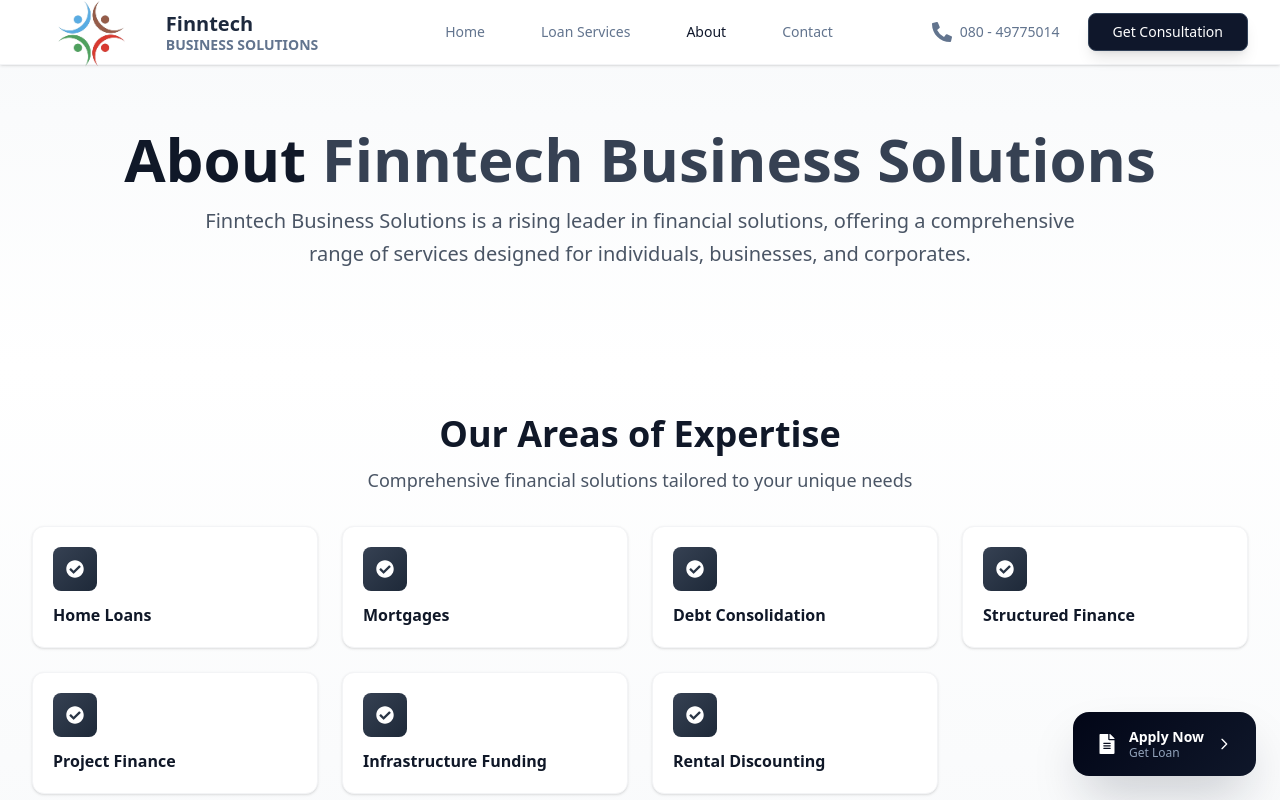
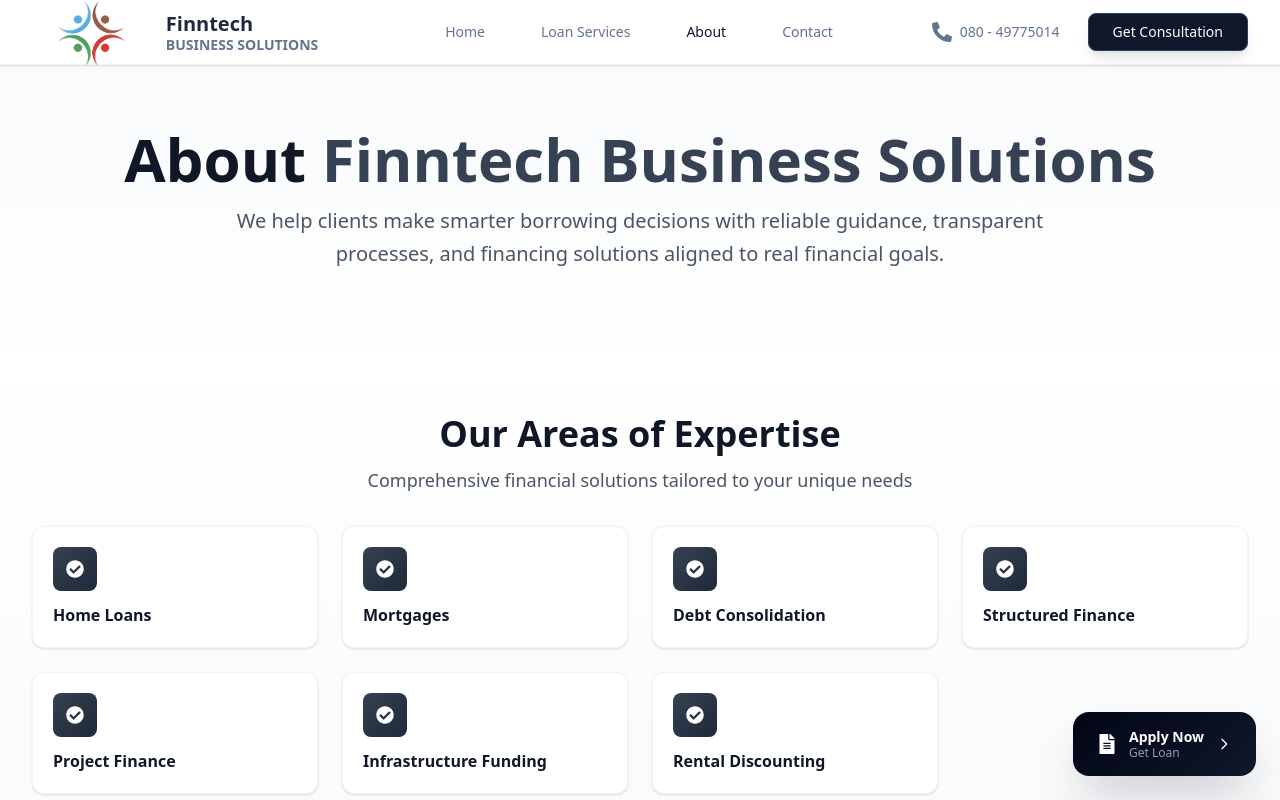
Before and after one commit to Govind-Mishra23/FINNTECH-1, a React (Vite) app in the folder frontend/: page /about in a window 1280 px wide. Shown: the top 800 px of the page. Built offline with nearby package versions, Linux system fonts and the light colour scheme.

Commit message:
Revise About page content to better reflect Finntech's mission and services

```diff
--- a/frontend/src/pages/About.jsx
+++ b/frontend/src/pages/About.jsx
@@ -34,9 +34,9 @@
               <span className="text-gray-700">Finntech Business Solutions</span>
             </h1>
             <p className="text-lg sm:text-xl text-gray-600 max-w-4xl mx-auto leading-relaxed">
-              Finntech Business Solutions is a rising leader in financial
-              solutions, offering a comprehensive range of services designed for
-              individuals, businesses, and corporates.
+              We help clients make smarter borrowing decisions with reliable
+              guidance, transparent processes, and financing solutions aligned
+              to real financial goals.
             </p>
           </div>
         </div>
```
